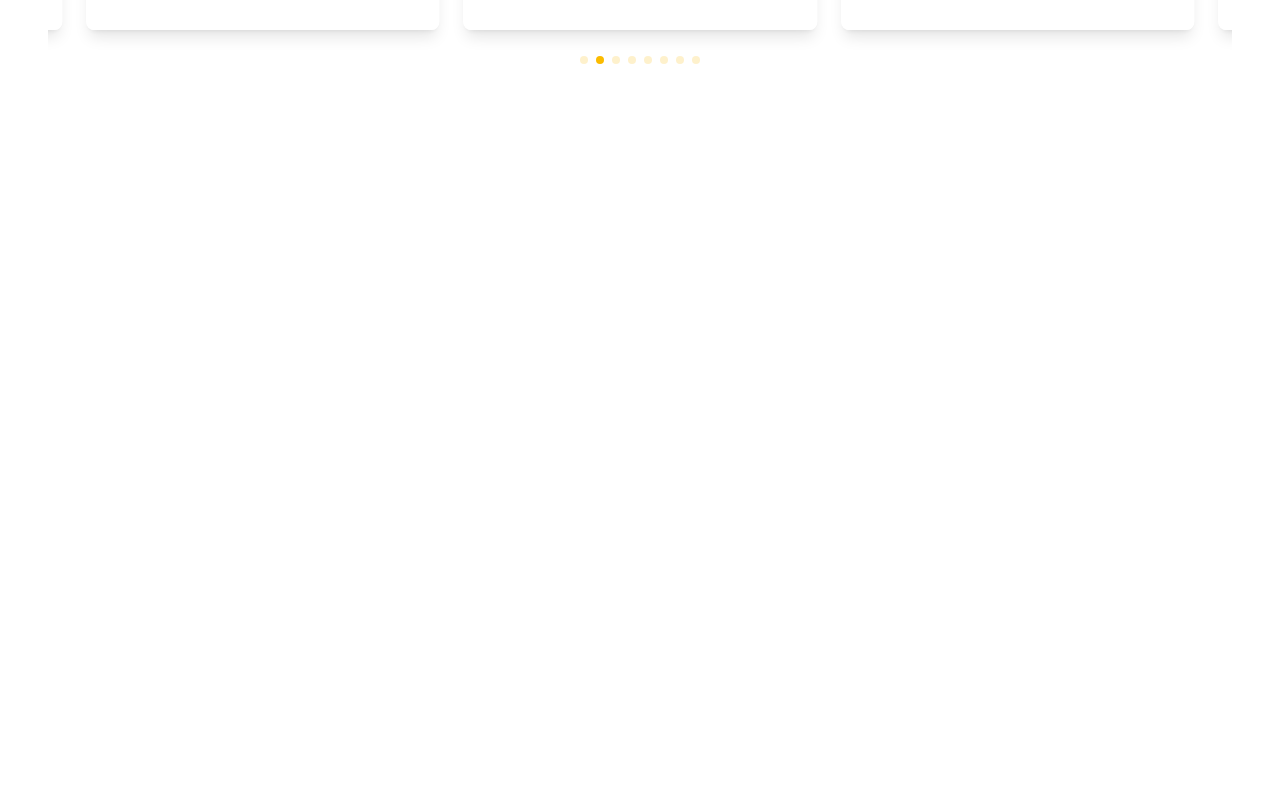
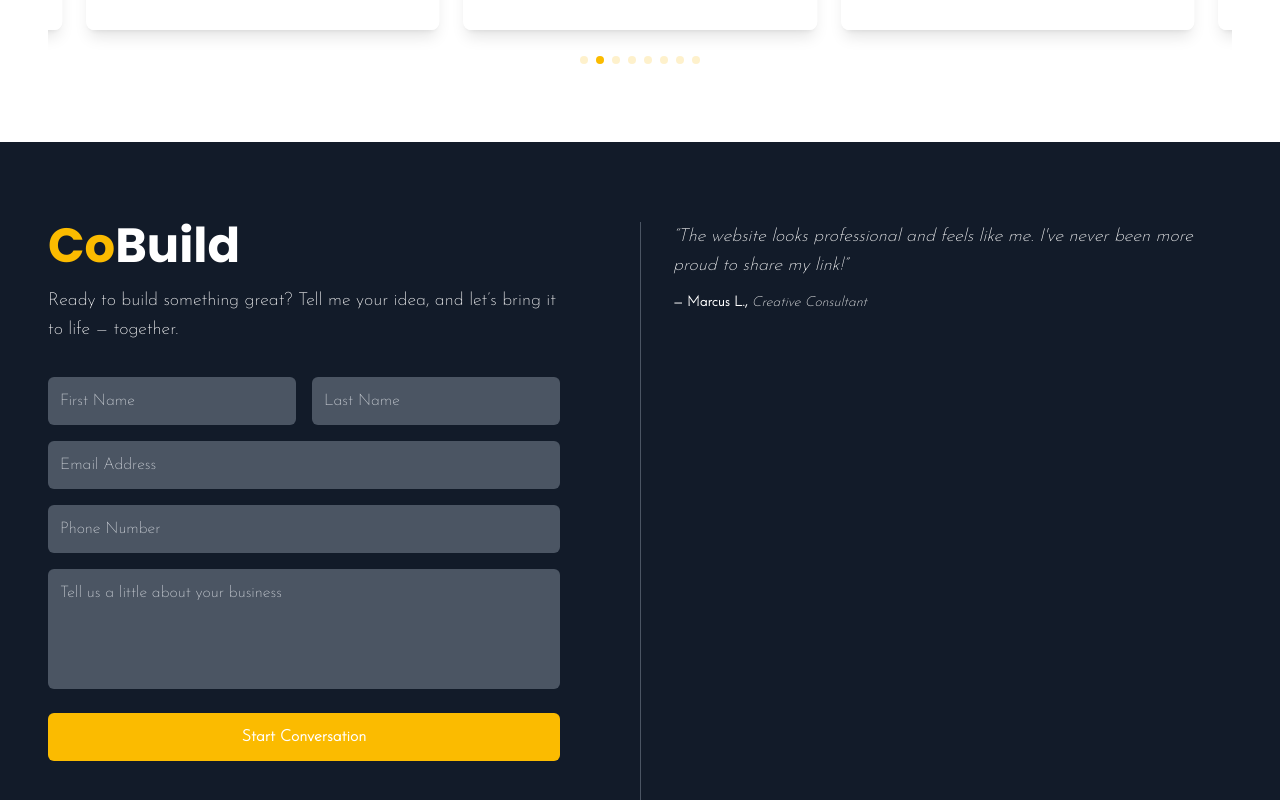
Before and after one commit to altamash1605/copage, a React (Vite) app: page / in a window 1280 px wide. Shown: the part 1336-2136 px from the top of the page. Before the commit the page ends 1478 px from the top, so only its background shows below. Built offline with nearby package versions, Linux system fonts and the light colour scheme.

Commit message:
Added Contact section

```diff
--- a/src/App.jsx
+++ b/src/App.jsx
@@ -1,6 +1,7 @@
 import Navbar from './components/Navbar';
 import Hero from './components/Hero';
 import Projects from './components/Projects';
+import Build from './components/Build';
 
 
 function App() {
@@ -10,6 +11,7 @@ function App() {
       <main>
         <Hero />
         <Projects />
+        <Build />
       </main>
     </>
   );
--- /dev/null
+++ b/src/components/Build.jsx
@@ -0,0 +1,30 @@
+// components/Build.jsx
+import Form from './Form';
+import Testimonials from './Testimonials';
+
+export default function Build() {
+  return (
+    <section
+      id="build"
+      className="bg-[#121B29] text-white py-20 px-6 md:px-12 max-w-full mx-0 font-josefin"
+    >
+      <div className="flex flex-col md:flex-row md:items-start gap-10 md:gap-20">
+        {/* Left: Form + Heading */}
+        <div className="flex-1">
+          <h2 className="text-4xl md:text-5xl font-bold font-poppins mb-4">
+            <span className="text-brand">Co</span>Build
+          </h2>
+          <p className="text-lg mb-8 leading-relaxed">
+            Ready to build something great? Tell me your idea, and let’s bring it to life — together.
+          </p>
+          <Form />
+        </div>
+
+        {/* Right: Testimonials (desktop only) */}
+        <div className="hidden md:block w-full md:min-h-[80vh] md:w-1/2 border-t md:border-t-0 md:border-l border-gray-600 pl-4 md:pl-8">
+          <Testimonials />
+        </div>
+      </div>
+    </section>
+  );
+}
--- /dev/null
+++ b/src/components/Form.jsx
@@ -0,0 +1,38 @@
+// components/Form.jsx
+export default function Form() {
+  return (
+    <form className="grid grid-cols-1 md:grid-cols-2 gap-4 text-white font-josefin">
+      <input
+        type="text"
+        placeholder="First Name"
+        className="p-3 rounded-md bg-gray-600 placeholder-gray-300 outline-none col-span-1"
+      />
+      <input
+        type="text"
+        placeholder="Last Name"
+        className="p-3 rounded-md bg-gray-600 placeholder-gray-300 outline-none col-span-1"
+      />
+      <input
+        type="email"
+        placeholder="Email Address"
+        className="p-3 rounded-md bg-gray-600 placeholder-gray-300 outline-none col-span-2"
+      />
+      <input
+        type="tel"
+        placeholder="Phone Number"
+        className="p-3 rounded-md bg-gray-600 placeholder-gray-300 outline-none col-span-2"
+      />
+      <textarea
+        rows="4"
+        placeholder="Tell us a little about your business"
+        className="p-3 rounded-md bg-gray-600 placeholder-gray-300 outline-none col-span-2 resize-none"
+      />
+      <button
+        type="submit"
+        className="col-span-2 bg-brand text-white font-semibold py-3 rounded-md mt-2 hover:bg-yellow-500 transition"
+      >
+        Start Conversation
+      </button>
+    </form>
+  );
+}
--- a/src/components/Projects.jsx
+++ b/src/components/Projects.jsx
@@ -30,7 +30,7 @@ export default function Projects() {
       variants={containerVariants}
       initial="hidden"
       whileInView="show"
-      viewport={{ once: true, amount: 0.2 }}
+      viewport={{ once: true, amount: 0.1 }}
     >
       <h2 className="text-4xl md:text-5xl mb-10 text-left font-bold font-poppins">
         <span className="text-brand font-bold font-poppins">Co</span>Projects
@@ -60,7 +60,7 @@ export default function Projects() {
       >
         {projects.map((project, index) => (
           <SwiperSlide key={index}>
-            <motion.div variants={slideVariants} transition={{ duration: 0.5 }}>
+            <motion.div variants={slideVariants} transition={{ duration: 0.3}}>
               <ProjectCard {...project} />
             </motion.div>
           </SwiperSlide>
--- /dev/null
+++ b/src/components/Testimonials.jsx
@@ -0,0 +1,38 @@
+// components/Testimonials.jsx
+import { useEffect, useState } from 'react';
+import { motion, AnimatePresence } from 'framer-motion';
+import testimonials from '../data/testimonials';
+
+export default function Testimonials() {
+  const [index, setIndex] = useState(0);
+
+  useEffect(() => {
+    const timer = setInterval(() => {
+      setIndex((prev) => (prev + 1) % testimonials.length);
+    }, 4000); // Auto scroll every 4s
+
+    return () => clearInterval(timer);
+  }, []);
+
+  return (
+    <div className="h-80 overflow-hidden text-white font-josefin relative">
+      <AnimatePresence mode="wait">
+        <motion.div
+          key={index}
+          initial={{ opacity: 0, y: 30 }}
+          animate={{ opacity: 1, y: 0 }}
+          exit={{ opacity: 0, y: -30 }}
+          transition={{ duration: 0.6 }}
+          className="absolute w-full"
+        >
+          <p className="text-lg italic leading-relaxed mb-3">
+            “{testimonials[index].quote}”
+          </p>
+          <p className="text-sm font-bold mt-1">
+            — {testimonials[index].author}, <span className="italic font-normal">{testimonials[index].role}</span>
+          </p>
+        </motion.div>
+      </AnimatePresence>
+    </div>
+  );
+}
--- /dev/null
+++ b/src/data/testimonials.js
@@ -0,0 +1,36 @@
+// data/testimonials.js
+
+const testimonials = [
+  {
+    quote:
+      "CoPage gave my business the online presence it desperately needed. Customers now find me through Google — game changer!",
+    author: "Priya N.",
+    role: "Small Business Owner",
+  },
+  {
+    quote:
+      "The website looks professional and feels like me. I've never been more proud to share my link!",
+    author: "Marcus L.",
+    role: "Creative Consultant",
+  },
+  {
+    quote:
+      "Altamash took our messy ideas and turned them into a sleek, responsive site. Traffic and inquiries doubled in a month.",
+    author: "Sarah T.",
+    role: "Marketing Manager",
+  },
+  {
+    quote:
+      "I was overwhelmed with tech. CoPage made it simple and stylish — people think I hired a whole agency!",
+    author: "Jay R.",
+    role: "Freelance Photographer",
+  },
+  {
+    quote:
+      "Thanks to CoPage, my brand finally looks legit online. I’ve already landed two new clients this week.",
+    author: "Neha M.",
+    role: "Startup Founder",
+  },
+];
+
+export default testimonials;
```
